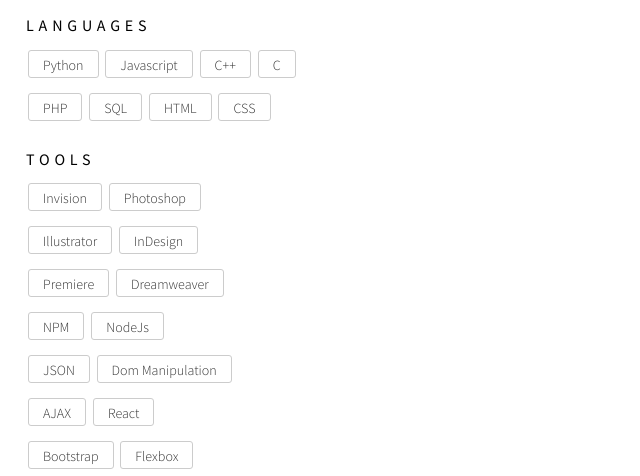
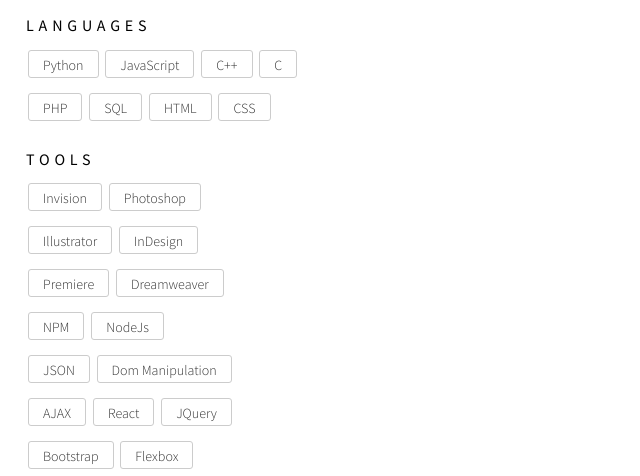
Before and after one commit to ZormeneKinanee1/ZormeneKinanee1.github.io, a plain HTML site: page Skills.html in a window 1280 px wide. Shown: the part 202-678 px from the top of the page, 629-1269 px from the left. Drawn offline with Linux system fonts and the light colour scheme; some packages are replaced by stand-ins of ours; files whose address does not match are found by name.

Commit message:
updating text

```diff
--- a/Skills.html
+++ b/Skills.html
@@ -132,7 +132,7 @@
           <div class="skills">
               <li>
                  <span> Python</span>
-                 <span> Javascript</span>
+                 <span> JavaScript</span>
                  <span>C++</span>
                  <span>C</span>
               </li>
@@ -174,6 +174,7 @@
                <li>
                 <span> AJAX</span>
                 <span> React</span>
+                <span>JQuery</span>
               </li>
 
                <li>
```
